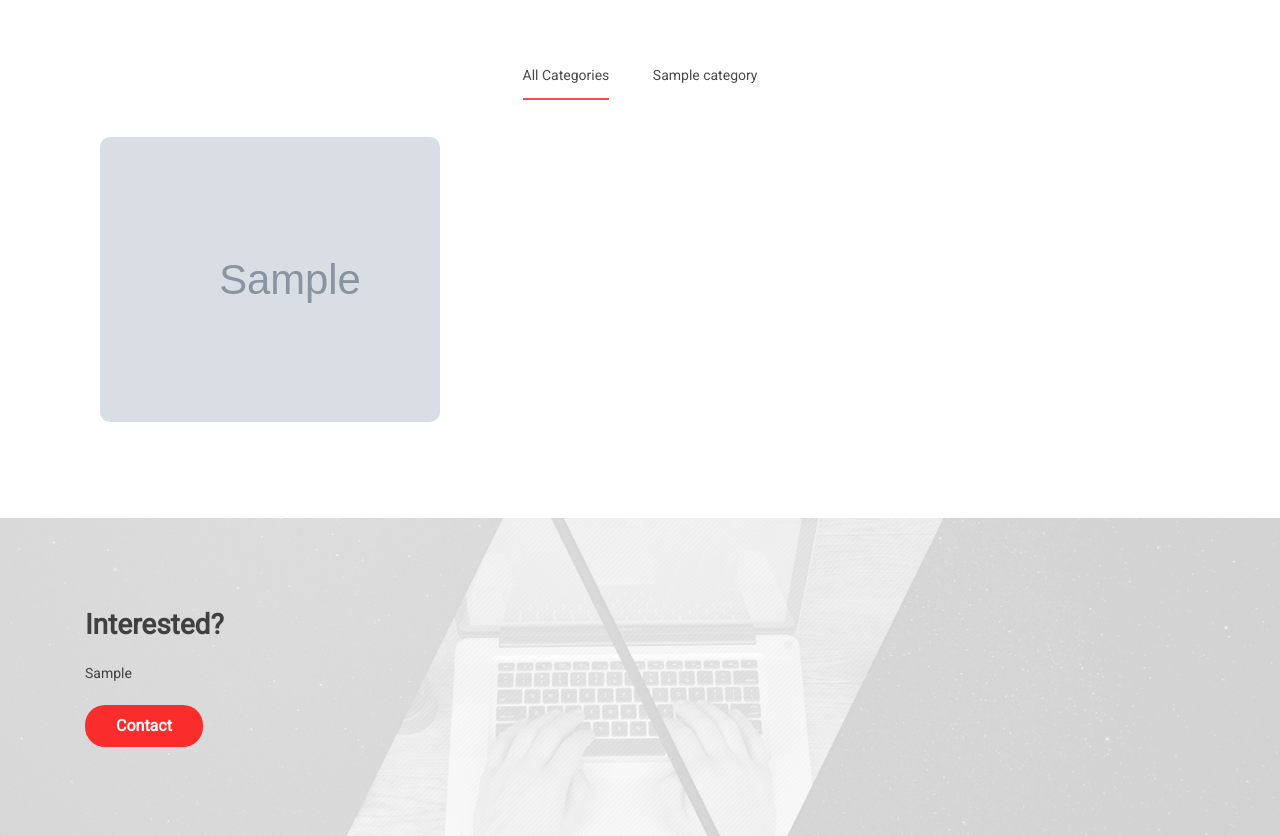
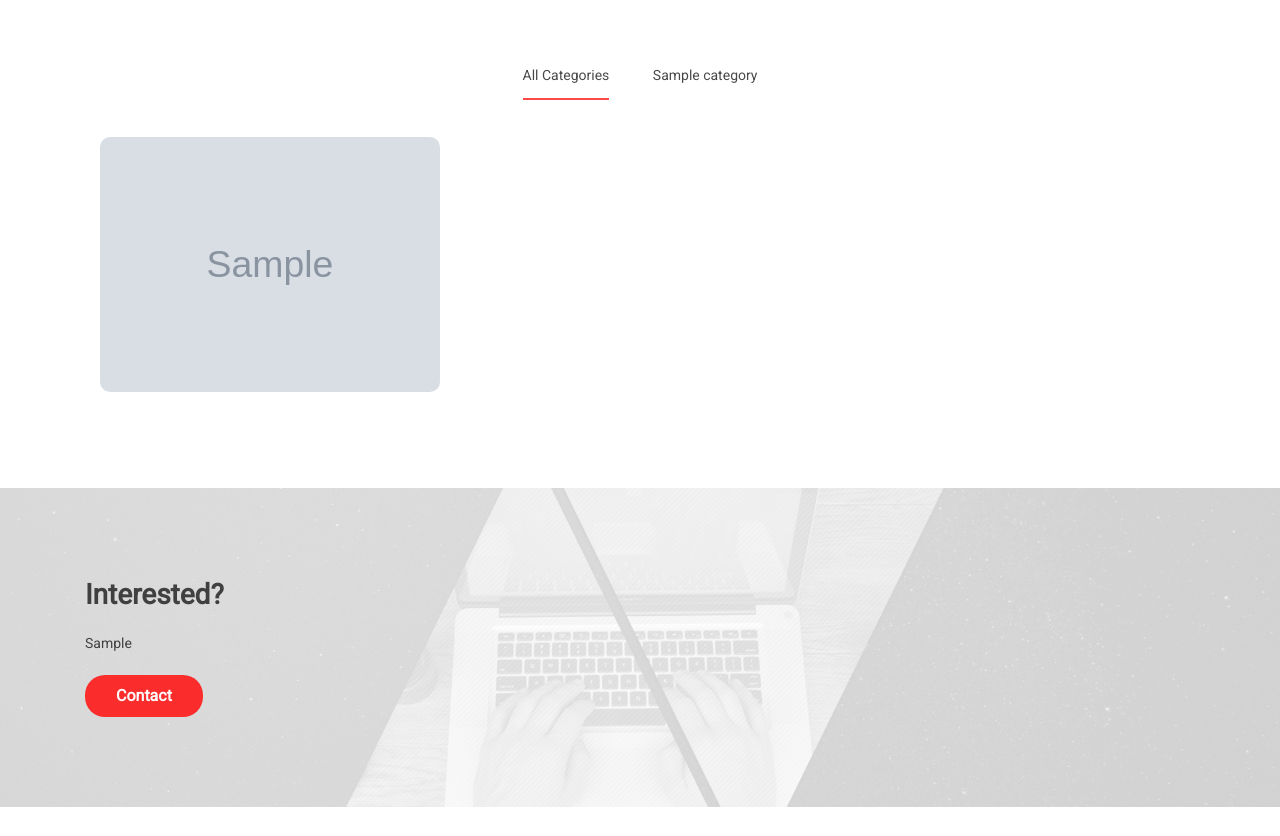
Before and after one commit to H1bertto/MyCvResume, a Django app: page / in a window 1280 px wide. Shown: the part 3646-4482 px from the top of the page. Run offline with Django 3.2, Linux system fonts and the light colour scheme; tables that the repository leaves empty hold one stand-in row (values such as "Sample post"); grey boxes marked "Sample" are stand-in pictures; some libraries are stand-ins or nearby versions.

Commit message:
Ajust Portfolio Images

```diff
--- a/mycv/myprofile/templates/pages/home.html
+++ b/mycv/myprofile/templates/pages/home.html
@@ -451,7 +451,7 @@
                                 {% if portfolio.visible %}
                                 <div class="grid-item col-md-4 col-sm-6 col-xs-12 {{portfolio.categories.all|join:' '}}">
                                     <figure>
-                                        <img src="{{portfolio.cover_image.url}}" alt="{{portfolio.title}} Cover Image" style="width: 380px;">
+                                        <img src="{{portfolio.cover_image.url}}" alt="{{portfolio.title}} Cover Image">
                                         <figcaption class="fig-caption">
                                             <i class="fa fa-search"></i>
                                             <h5 class="title">{{portfolio.title}}</h5>
```
